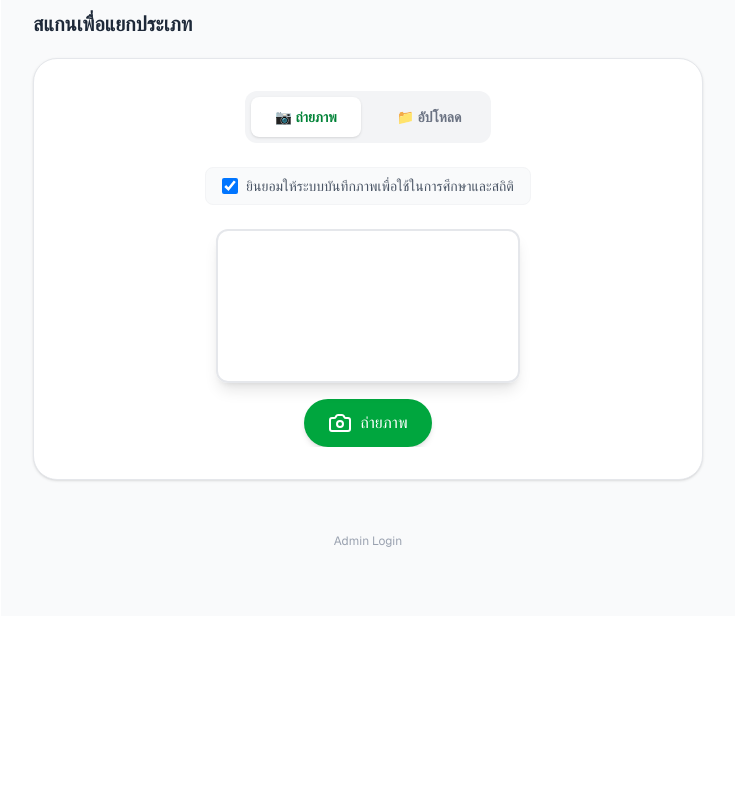
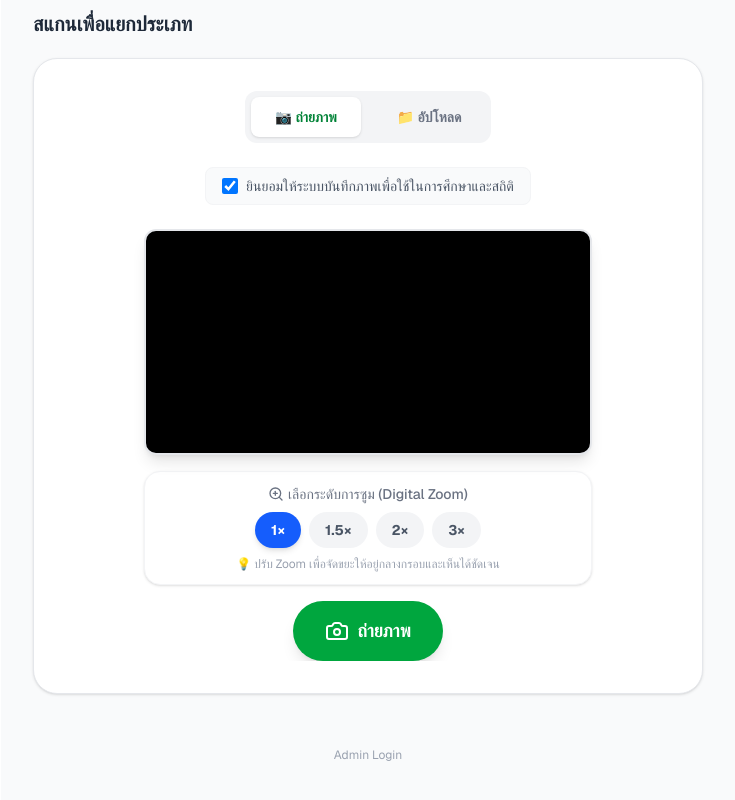
Before and after one commit to sumatchaya268-sys/ai-waste-sorter-v2, a Next.js app: page / in a window 1280 px wide. Shown: the part 881-1681 px from the top of the page, without its empty margins (272-1007 px from the left). Before the commit the page ends 1497 px from the top, so only its background shows below. Built offline with nearby package versions, Linux system fonts and the light colour scheme; no server answers.

Commit message:
feat: add zoom functionality to camera with hardware and digital fallback

```diff
--- a/src/components/Camera.tsx
+++ b/src/components/Camera.tsx
@@ -1,7 +1,7 @@
 'use client';
-import React, { useRef, useCallback } from 'react';
+import React, { useRef, useCallback, useState } from 'react';
 import Webcam from 'react-webcam';
-import { Camera as CameraIcon } from 'lucide-react';
+import { Camera as CameraIcon, ZoomIn } from 'lucide-react';
 
 interface CameraProps {
   onCapture: (imageSrc: string) => void;
@@ -9,30 +9,132 @@ interface CameraProps {
 
 export default function Camera({ onCapture }: CameraProps) {
   const webcamRef = useRef<Webcam>(null);
+  const [zoom, setZoom] = useState<number>(1);
+  const [hasHardwareZoom, setHasHardwareZoom] = useState<boolean>(false);
+  const [maxHardwareZoom, setMaxHardwareZoom] = useState<number>(3);
+
+  const handleUserMedia = useCallback((stream: MediaStream) => {
+    try {
+      const track = stream.getVideoTracks()[0];
+      // Type assertion because standard TS dom lib might not have getCapabilities yet
+      const capabilities = (track as any).getCapabilities ? (track as any).getCapabilities() : {};
+
+      if (capabilities.zoom) {
+        setHasHardwareZoom(true);
+        setMaxHardwareZoom(capabilities.zoom.max || 3);
+        // Apply initial zoom
+        (track as any).applyConstraints({
+          advanced: [{ zoom: 1 }]
+        });
+      } else {
+        setHasHardwareZoom(false);
+      }
+    } catch (e) {
+      console.error("Error checking camera capabilities:", e);
+      setHasHardwareZoom(false);
+    }
+  }, []);
+
+  const handleZoomChange = (newZoom: number) => {
+    setZoom(newZoom);
+    if (hasHardwareZoom && webcamRef.current?.video?.srcObject) {
+      const stream = webcamRef.current.video.srcObject as MediaStream;
+      const track = stream.getVideoTracks()[0];
+      try {
+        // Clamp to max supported hardware zoom
+        const actualZoom = Math.min(newZoom, maxHardwareZoom);
+        (track as any).applyConstraints({
+          advanced: [{ zoom: actualZoom }]
+        });
+      } catch (e) {
+        console.error("Error applying zoom constraint:", e);
+      }
+    }
+  };
 
   const capture = useCallback(() => {
     const imageSrc = webcamRef.current?.getScreenshot();
     if (imageSrc) {
-      onCapture(imageSrc);
+      if (!hasHardwareZoom && zoom > 1) {
+        // Digital zoom fallback: crop the center of the image
+        const img = new Image();
+        img.onload = () => {
+          const canvas = document.createElement('canvas');
+          const ctx = canvas.getContext('2d');
+          if (ctx) {
+            // Calculate cropped dimensions
+            const sWidth = img.width / zoom;
+            const sHeight = img.height / zoom;
+            const sx = (img.width - sWidth) / 2;
+            const sy = (img.height - sHeight) / 2;
+
+            canvas.width = img.width;
+            canvas.height = img.height;
+            // Draw cropped area stretched to original resolution (simulating zoom)
+            ctx.drawImage(img, sx, sy, sWidth, sHeight, 0, 0, canvas.width, canvas.height);
+            onCapture(canvas.toDataURL('image/jpeg', 0.9));
+          } else {
+            onCapture(imageSrc); // Fallback to uncropped if canvas fails
+          }
+        };
+        img.src = imageSrc;
+      } else {
+        onCapture(imageSrc);
+      }
     }
-  }, [onCapture]);
+  }, [onCapture, hasHardwareZoom, zoom]);
+
+  const zoomLevels = [1, 1.5, 2, 3];
 
   return (
-    <div className="flex flex-col items-center space-y-4">
-      <div className="relative rounded-xl overflow-hidden shadow-lg border-2 border-gray-200">
+    <div className="flex flex-col items-center space-y-4 w-full">
+      <div className="relative rounded-xl overflow-hidden shadow-lg border-2 border-gray-200 w-full max-w-md bg-black">
         <Webcam
           audio={false}
           ref={webcamRef}
           screenshotFormat="image/jpeg"
           videoConstraints={{ facingMode: 'environment' }}
-          className="w-full max-w-md h-auto"
+          onUserMedia={handleUserMedia}
+          className="w-full h-auto"
+          style={{
+            transform: !hasHardwareZoom && zoom > 1 ? `scale(${zoom})` : 'scale(1)',
+            transformOrigin: 'center center',
+            transition: 'transform 0.3s ease-out'
+          }}
         />
       </div>
+
+      {/* Zoom Controls */}
+      <div className="flex flex-col items-center bg-white p-3 rounded-2xl shadow-sm border border-gray-100 w-full max-w-md">
+        <div className="flex items-center text-gray-500 mb-2 text-sm font-medium">
+          <ZoomIn className="w-4 h-4 mr-1" />
+          <span>เลือกระดับการซูม {!hasHardwareZoom && '(Digital Zoom)'}</span>
+        </div>
+        <div className="flex justify-center space-x-2">
+          {zoomLevels.map((z) => (
+            <button
+              key={z}
+              onClick={() => handleZoomChange(z)}
+              className={`px-4 py-2 rounded-full text-sm font-bold transition-all ${
+                zoom === z
+                  ? 'bg-blue-600 text-white shadow-md'
+                  : 'bg-gray-100 text-gray-600 hover:bg-gray-200'
+              }`}
+            >
+              {z}×
+            </button>
+          ))}
+        </div>
+        <p className="text-xs text-gray-400 mt-2 text-center px-4">
+          💡 ปรับ Zoom เพื่อจัดขยะให้อยู่กลางกรอบและเห็นได้ชัดเจน
+        </p>
+      </div>
+
       <button
         onClick={capture}
-        className="flex items-center px-6 py-3 bg-green-600 text-white rounded-full hover:bg-green-700 transition shadow-md"
+        className="flex items-center px-8 py-4 bg-green-600 text-white rounded-full hover:bg-green-700 transition shadow-lg text-lg font-bold"
       >
-        <CameraIcon className="mr-2" />
+        <CameraIcon className="mr-2 w-6 h-6" />
         ถ่ายภาพ
       </button>
     </div>
```
